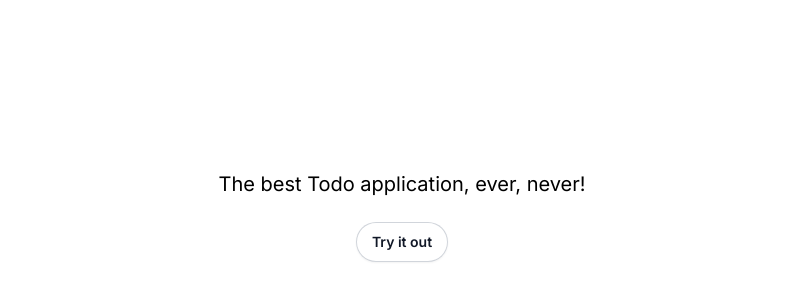
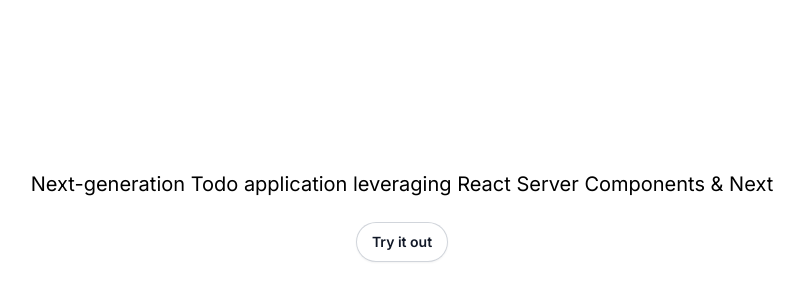
Before and after one commit to mystist/todo, a Next.js app: page / in a window 1280 px wide. Shown: the part 184-484 px from the top of the page, without its empty margins (238-1041 px from the left). Built offline with nearby package versions, Linux system fonts and the light colour scheme.

Commit message:
chore: update

```diff
--- a/app/page.tsx
+++ b/app/page.tsx
@@ -3,7 +3,7 @@
 export default function Home() {
   return (
     <main className="flex min-h-screen flex-col items-center justify-center gap-6">
-      <h1 className="text-xl">The best Todo application, ever, never!</h1>
+      <h1 className="text-xl">Next-generation Todo application leveraging React Server Components & Next</h1>
       <Link href="/todo-list" className="rounded-full bg-white px-4 py-2.5 text-sm font-semibold text-gray-900 shadow-sm ring-1 ring-inset ring-gray-300 hover:bg-gray-50">
         Try it out
       </Link>
```
